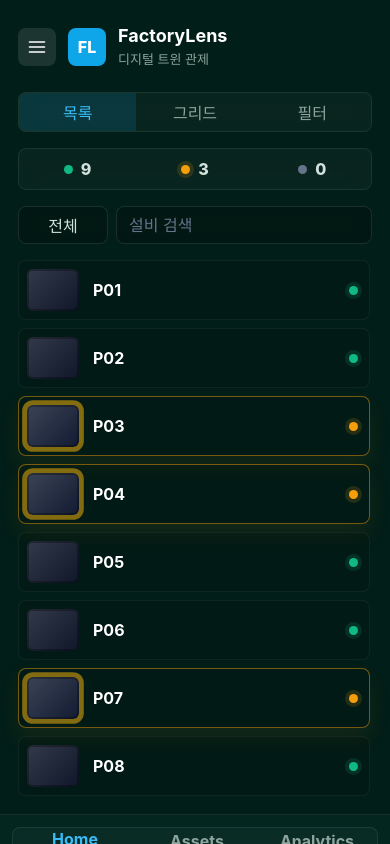
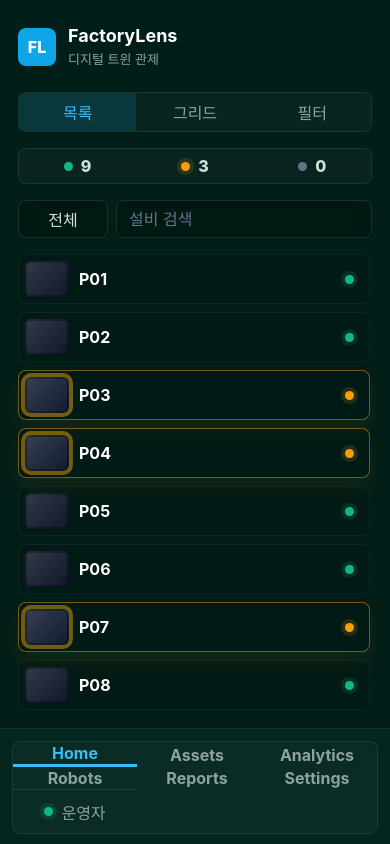
Before and after one commit to jaehyeok-99/factory-lens, a React (Vite) app: page / in a window 390 px wide. Shown: the top 844 px of the page. Built offline with nearby package versions, Linux system fonts and the light colour scheme; no server answers.

Commit message:
Refine UI: Remove sidebar menu button and optimize mobile whitespace

```diff
--- a/src/main.jsx
+++ b/src/main.jsx
@@ -322,13 +322,6 @@ function Sidebar({ assets: liveAssets, summary }) {
   return (
     <aside className="sidebar">
       <div className="brand">
-        <button className="menu-button" type="button" aria-label="Menu">
-          <svg width="20" height="20" viewBox="0 0 24 24" fill="none" stroke="currentColor" strokeWidth="2" strokeLinecap="round" strokeLinejoin="round">
-            <line x1="3" y1="12" x2="21" y2="12" />
-            <line x1="3" y1="6" x2="21" y2="6" />
-            <line x1="3" y1="18" x2="21" y2="18" />
-          </svg>
-        </button>
         <span className="brand-icon">FL</span>
         <div>
           <h1>FactoryLens</h1>
--- a/src/styles.css
+++ b/src/styles.css
@@ -135,7 +135,7 @@ button {
 .asset-summary {
   display: grid;
   grid-template-columns: repeat(3, 1fr);
-  min-height: 42px;
+  min-height: 36px;
   align-items: center;
   color: #d1e2dd;
   font-weight: 800;
@@ -230,16 +230,16 @@ button {
 
 .asset-row {
   display: grid;
-  grid-template-columns: 54px 1fr 12px;
-  min-height: 60px;
+  grid-template-columns: 44px 1fr 12px;
+  min-height: 48px;
   align-items: center;
-  gap: 12px;
+  gap: 10px;
   border: 1px solid rgba(255, 255, 255, 0.05);
   border-radius: 8px;
   background: rgba(0, 0, 0, 0.1);
   color: #d1e2dd;
   cursor: pointer;
-  padding: 8px;
+  padding: 6px 12px 6px 6px;
   text-align: left;
   transition:
     border-color 180ms ease,
@@ -260,8 +260,8 @@ button {
 
 .asset-thumb {
   display: block;
-  width: 52px;
-  height: 42px;
+  width: 44px;
+  height: 36px;
   border-radius: 6px;
   background:
     linear-gradient(135deg, rgba(255, 255, 255, 0.15), transparent),
@@ -310,7 +310,7 @@ button {
 .top-nav {
   display: grid;
   grid-template-columns: repeat(6, minmax(80px, 1fr)) auto;
-  min-height: 58px;
+  min-height: 48px;
   align-items: center;
   overflow: hidden;
 }
@@ -353,7 +353,7 @@ button {
 
 .status-card {
   display: flex;
-  min-height: 48px;
+  min-height: 42px;
   align-items: center;
   justify-content: space-between;
   gap: 12px;
```
